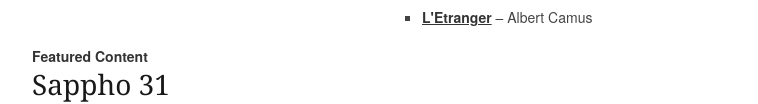
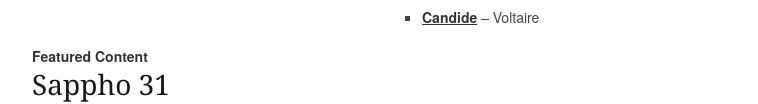
Before and after one commit to parallellit/parallellit.me, a plain HTML site: page index.html in a window 1280 px wide. Shown: the part 341-445 px from the top of the page, without its empty margins (138-896 px from the left). Drawn offline with Linux system fonts and the light colour scheme.

Commit message:
Update index.html

```diff
--- a/index.html
+++ b/index.html
@@ -70,7 +70,7 @@
 				<li><strong><!-- <a href="./writing-pane.html"> -->Sappho 31</a></strong> (Coming Soon!)</li>
 				<li><strong><a href="./kafka.html">A Hunger Artist</a></strong> – Franz Kafka</li>
 				<li><strong><a href="./borges.html">Library of Babel</a></strong> – Jorge Luis Borges</li>
-				<li><strong><a href="./camus.html">L'Etranger</a></strong> – Albert Camus</li>
+				<li><strong><a href="./voltaire.html">Candide</a></strong> – Voltaire</li>
 			</ul>
 		</div>
 		<!-- <div class="one-third column">
```
